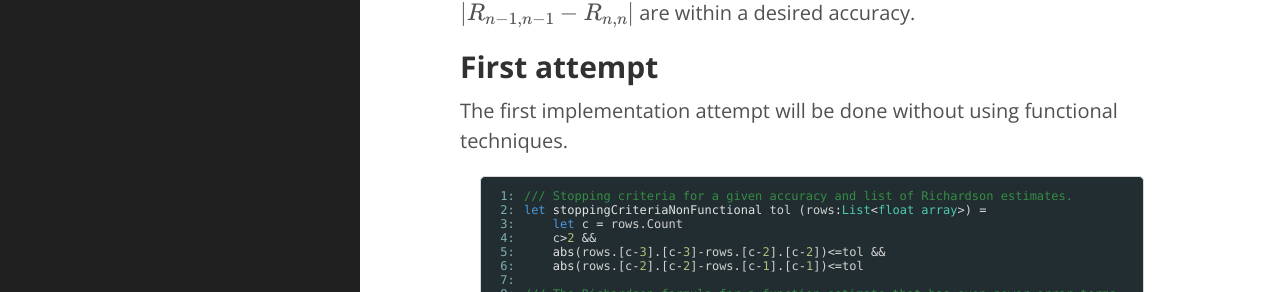
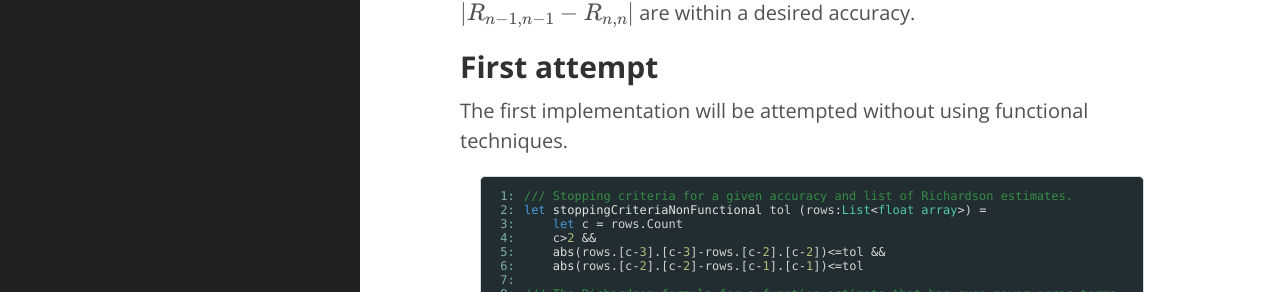
Before and after one commit to AnthonyLloyd/AnthonyLloyd.github.io, a Jekyll site: the page built from _posts/2016-04-22-fsharp-modularity-example.html, in a window 1280 px wide and 900 px high, scrolled down 1267 px. Shown: the part 163-455 px from the top of the window. Built offline with Jekyll 4.4.1, drawn with Linux system fonts in a browser that asks for light colours; some web fonts are replaced; formulas are drawn with MathJax 3; comment, search, counter and statistics services are not loaded; some of the changed text lies outside the part shown.

Commit message:
more typos

```diff
--- a/_posts/2016-04-22-fsharp-modularity-example.html
+++ b/_posts/2016-04-22-fsharp-modularity-example.html
@@ -46,7 +46,7 @@ R_{20} &amp; \rightarrow &amp; R_{21} &amp; \rightarrow &amp; R_{22} \\
 \end{matrix}\]</span></p>
 <p>The stopping criteria is usually that <span class="math">\(|R_{n-2,n-2}-R_{n-1,n-1}|\)</span> and <span class="math">\(|R_{n-1,n-1}-R_{n,n}|\)</span> are within a desired accuracy.</p>
 <h2>First attempt</h2>
-<p>The first implementation attempt will be done without using functional techniques.</p>
+<p>The first implementation will be attempted without using functional techniques.</p>
 <table class="pre"><tr><td class="lines"><pre class="fssnip"><span class="l"> 1: </span>
 <span class="l"> 2: </span>
 <span class="l"> 3: </span>
```
Also changed, not shown: other parts of _posts/2016-04-22-fsharp-modularity-example.html (+1 -1 lines), 1 other file.
